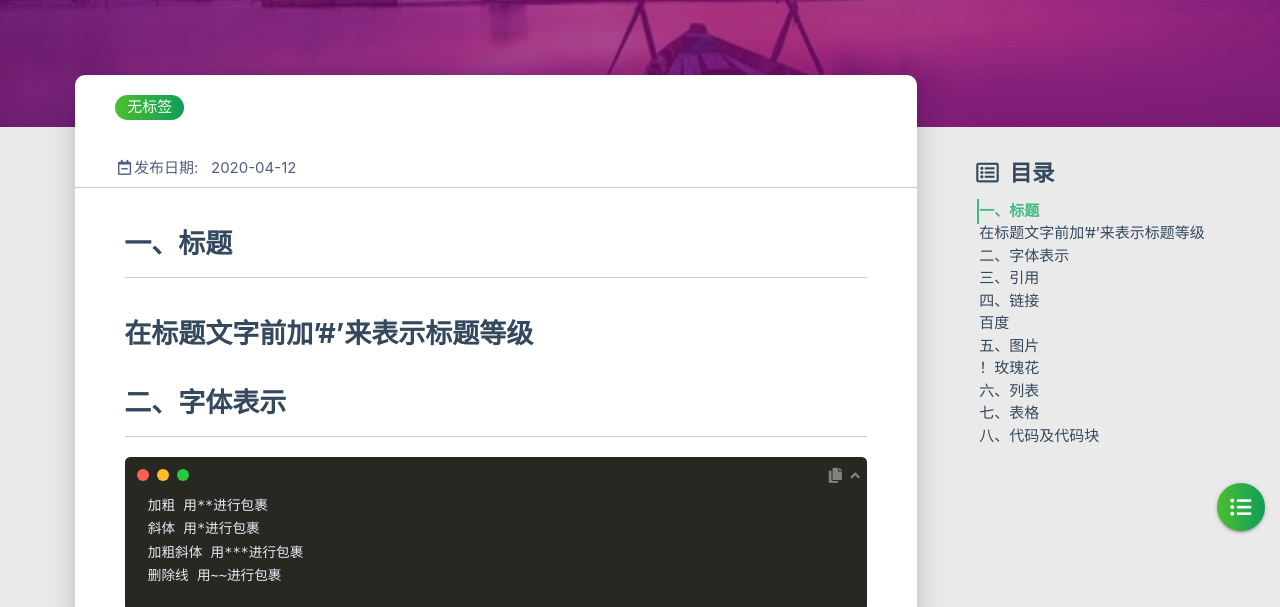
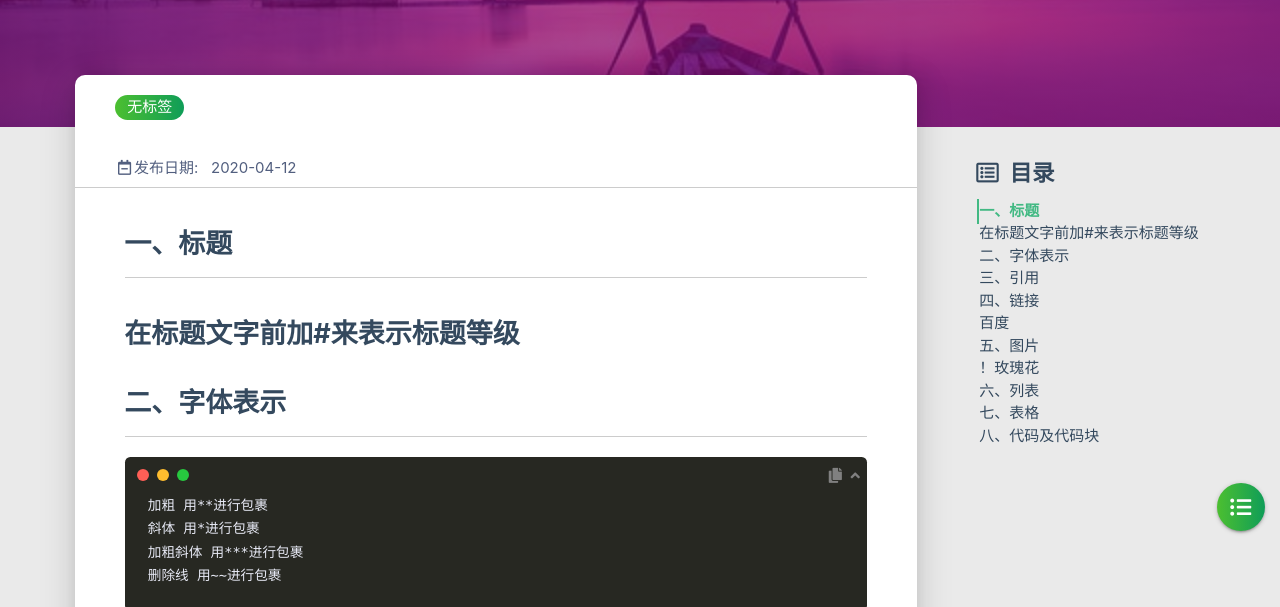
Before and after one commit to magicjz/magicjz.github.io, a plain HTML site: page 2020/04/12/markdown语法常用标记/index.html in a window 1280 px wide. Shown: the part 193-800 px from the top of the page. Drawn offline with Linux system fonts and the light colour scheme; some packages are replaced by stand-ins of ours; no server answers; a script that the page names is missing.

Commit message:
Site updated: 2020-04-12 17:31:49

```diff
--- a/2020/04/12/markdown语法常用标记/index.html
+++ b/2020/04/12/markdown语法常用标记/index.html
@@ -467,7 +467,7 @@
         <div class="card-content article-card-content">
             <div id="articleContent">
                 <h2 id="一、标题"><a href="#一、标题" class="headerlink" title="一、标题"></a>一、标题</h2><hr>
-<h2 id="在标题文字前加’-’来表示标题等级"><a href="#在标题文字前加’-’来表示标题等级" class="headerlink" title="在标题文字前加’#’来表示标题等级"></a>在标题文字前加’#’来表示标题等级</h2><h2 id="二、字体表示"><a href="#二、字体表示" class="headerlink" title="二、字体表示"></a>二、字体表示</h2><hr>
+<h2 id="在标题文字前加-来表示标题等级"><a href="#在标题文字前加-来表示标题等级" class="headerlink" title="   在标题文字前加#来表示标题等级"></a>   在标题文字前加#来表示标题等级</h2><h2 id="二、字体表示"><a href="#二、字体表示" class="headerlink" title="二、字体表示"></a>二、字体表示</h2><hr>
 <pre><code>加粗 用**进行包裹
 斜体 用*进行包裹
 加粗斜体 用***进行包裹
@@ -763,7 +763,7 @@
                     <div class="summary block-with-text">
 
                             一、标题
-在标题文字前加’#’来表示标题等级二、字体表示
+   在标题文字前加#来表示标题等级二、字体表示
 加粗 用**进行包裹
 斜体 用*进行包裹
 加粗斜体 用***进行包裹
@@ -771,7 +771,7 @@
 
 三、引用
 在&gt;后添加引用文字，允许多重套用
-在这个世界上只
+在这个世界上
 
                     </div>
                     <div class="publish-info">
@@ -810,7 +810,7 @@
                     <div class="summary block-with-text">
 
                             一、标题
-在标题文字前加’#’来表示标题等级二、字体表示
+   在标题文字前加#来表示标题等级二、字体表示
 加粗 用**进行包裹
 斜体 用*进行包裹
 加粗斜体 用***进行包裹
@@ -818,7 +818,7 @@
 
 三、引用
 在&gt;后添加引用文字，允许多重套用
-在这个世界上只
+在这个世界上
 
                     </div>
                     <div class="publish-info">
```
Also changed, not shown: archives/2020/04/index.html (+2 -2 lines), archives/2020/index.html (+2 -2 lines), archives/index.html (+2 -2 lines), index.html (+2 -2 lines).
